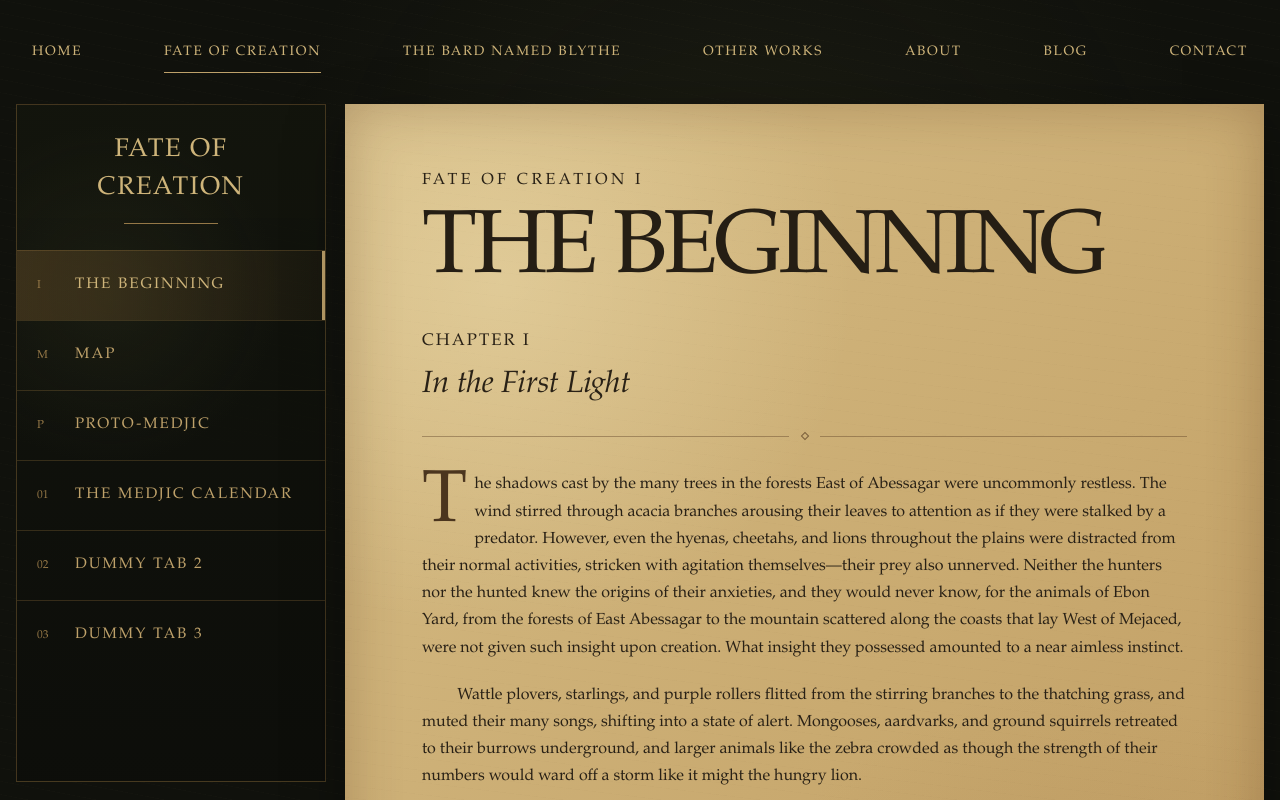
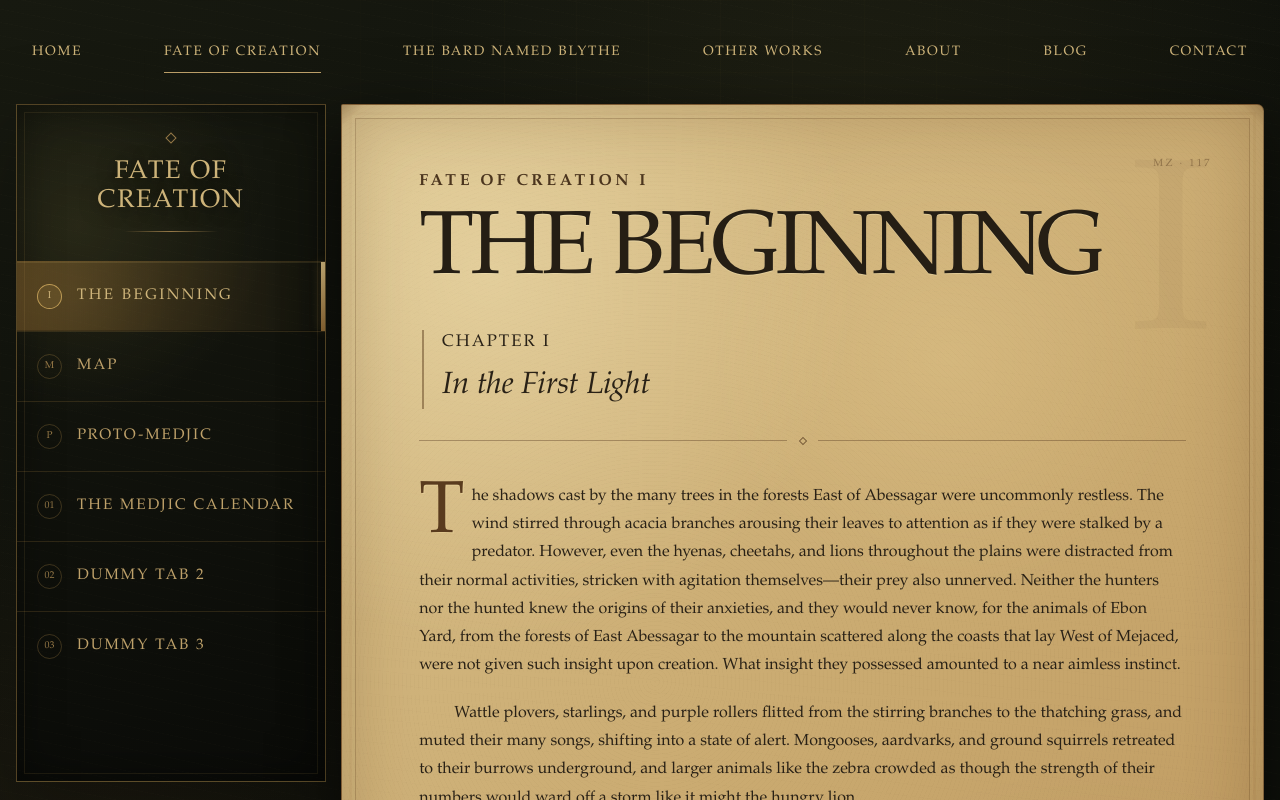
Before and after one commit to mcosey/mithril-zeppelin-117, a Next.js app: page /fate-of-creation in a window 1280 px wide. Shown: the top 800 px of the page. Built offline with nearby package versions, Linux system fonts and the light colour scheme.

Commit message:
Experiment with richer Fate of Creation styling

```diff
--- a/src/app/globals.css
+++ b/src/app/globals.css
@@ -224,38 +224,77 @@ footer {
 footer p { margin: 0; }
 
 .foc-page {
+  position: relative;
+  isolation: isolate;
   min-height: 100vh;
   background:
-    radial-gradient(circle at 58% 18%, rgba(61, 61, 36, 0.23), transparent 34%),
+    radial-gradient(circle at 68% 14%, rgba(89, 82, 43, 0.2), transparent 30%),
+    radial-gradient(circle at 8% 54%, rgba(92, 61, 31, 0.14), transparent 26%),
     repeating-linear-gradient(11deg, transparent 0 12px, rgba(220, 196, 132, 0.018) 13px),
-    #10110c;
+    linear-gradient(145deg, #171910 0%, #0d0f0a 52%, #13140d 100%);
+}
+
+.foc-page::before {
+  position: fixed;
+  inset: 0;
+  z-index: -1;
+  content: "";
+  background:
+    linear-gradient(90deg, rgba(213, 172, 92, 0.035) 1px, transparent 1px),
+    linear-gradient(rgba(213, 172, 92, 0.025) 1px, transparent 1px);
+  background-size: 72px 72px;
+  mask-image: radial-gradient(circle at 52% 36%, black, transparent 72%);
+  pointer-events: none;
 }
 
 .foc-reader {
   display: grid;
   grid-template-columns: minmax(245px, 310px) minmax(0, 1fr);
-  gap: 1.2rem;
+  gap: clamp(0.7rem, 1.2vw, 1.1rem);
   width: min(1500px, calc(100% - 2rem));
   margin: 0 auto;
-  padding: 0 0 1.4rem;
+  padding: 0 0 2rem;
+  filter: drop-shadow(0 28px 42px rgba(0, 0, 0, 0.28));
 }
 
 .foc-sidebar {
+  position: relative;
   align-self: start;
   min-height: calc(100vh - 122px);
-  border: 1px solid rgba(170, 130, 68, 0.34);
+  overflow: hidden;
+  border: 1px solid rgba(183, 143, 75, 0.42);
   background:
-    radial-gradient(circle at 30% 28%, rgba(60, 62, 36, 0.24), transparent 32%),
-    linear-gradient(180deg, rgba(18, 20, 13, 0.97), rgba(13, 14, 10, 0.98));
+    radial-gradient(circle at 20% 18%, rgba(82, 78, 42, 0.32), transparent 31%),
+    repeating-linear-gradient(12deg, transparent 0 10px, rgba(224, 193, 122, 0.015) 11px),
+    linear-gradient(165deg, rgba(22, 24, 15, 0.99), rgba(10, 11, 8, 0.99));
   color: var(--parchment);
+  box-shadow: inset 0 0 45px rgba(0, 0, 0, 0.45);
+}
+
+.foc-sidebar::after {
+  position: absolute;
+  inset: 7px;
+  content: "";
+  border: 1px solid rgba(201, 164, 92, 0.1);
+  pointer-events: none;
 }
 
 .foc-sidebar-heading {
+  position: relative;
   display: grid;
-  min-height: 145px;
+  min-height: 156px;
   place-content: center;
   padding: 1.5rem;
   text-align: center;
+}
+
+.foc-sidebar-heading::before {
+  width: 8px;
+  height: 8px;
+  margin: 0 auto 1rem;
+  border: 1px solid var(--parchment-muted);
+  content: "";
+  transform: rotate(45deg);
 }
 
 .foc-sidebar-heading p {
@@ -263,6 +302,8 @@ footer p { margin: 0; }
   color: var(--parchment-bright);
   font-size: clamp(1.4rem, 2vw, 2rem);
   letter-spacing: 0.06em;
+  line-height: 1.12;
+  text-shadow: 0 2px 18px rgba(0, 0, 0, 0.7);
   text-transform: uppercase;
 }
 
@@ -270,7 +311,7 @@ footer p { margin: 0; }
   width: 94px;
   height: 1px;
   margin: 1rem auto 0;
-  background: var(--parchment-muted);
+  background: linear-gradient(90deg, transparent, var(--parchment-muted), transparent);
 }
 
 .foc-tabs {
@@ -280,12 +321,12 @@ footer p { margin: 0; }
 .foc-tabs button {
   position: relative;
   display: grid;
-  grid-template-columns: 38px 1fr;
+  grid-template-columns: 40px 1fr;
   align-items: center;
   min-height: 70px;
   padding: 0.9rem 1.25rem;
   border: 0;
-  border-top: 1px solid rgba(170, 130, 68, 0.25);
+  border-top: 1px solid rgba(170, 130, 68, 0.2);
   background: transparent;
   color: var(--parchment);
   cursor: pointer;
@@ -294,18 +335,39 @@ footer p { margin: 0; }
   letter-spacing: 0.13em;
   text-align: left;
   text-transform: uppercase;
+  transition: color 180ms ease, background 180ms ease, letter-spacing 180ms ease;
 }
 
 .foc-tabs button > span {
+  display: grid;
+  width: 25px;
+  height: 25px;
+  place-items: center;
+  border: 1px solid rgba(183, 143, 75, 0.28);
+  border-radius: 50%;
   color: var(--parchment-muted);
-  font-size: 0.72rem;
+  font-size: 0.62rem;
   letter-spacing: 0;
+  transition: border-color 180ms ease, color 180ms ease, background 180ms ease;
 }
 
 .foc-tabs button:hover,
 .foc-tabs button:focus-visible,
 .foc-tabs button[aria-selected="true"] {
-  background: linear-gradient(90deg, rgba(129, 96, 48, 0.35), rgba(129, 96, 48, 0.08));
+  background:
+    linear-gradient(90deg, rgba(156, 112, 49, 0.42), rgba(105, 80, 39, 0.18) 72%, transparent),
+    radial-gradient(circle at 18% 50%, rgba(222, 184, 102, 0.08), transparent 38%);
+  color: var(--parchment-bright);
+}
+
+.foc-tabs button[aria-selected="true"] {
+  letter-spacing: 0.16em;
+  box-shadow: inset 0 1px rgba(223, 186, 109, 0.12), inset 0 -1px rgba(0, 0, 0, 0.18);
+}
+
+.foc-tabs button[aria-selected="true"] > span {
+  border-color: rgba(220, 181, 101, 0.75);
+  background: rgba(205, 162, 84, 0.12);
   color: var(--parchment-bright);
 }
 
@@ -314,29 +376,54 @@ footer p { margin: 0; }
   top: 0;
   right: 0;
   bottom: 0;
-  width: 3px;
+  width: 4px;
   content: "";
-  background: var(--parchment);
+  background: linear-gradient(180deg, var(--parchment-bright), #8d6834);
+  box-shadow: 0 0 12px rgba(213, 169, 84, 0.32);
 }
 
 .foc-parchment {
   position: relative;
   min-height: calc(100vh - 122px);
   overflow: hidden;
+  border: 1px solid rgba(84, 53, 24, 0.62);
+  border-radius: 2px 7px 3px 5px;
   background:
-    radial-gradient(circle at 17% 13%, rgba(255, 245, 205, 0.3), transparent 25%),
-    radial-gradient(circle at 78% 68%, rgba(114, 74, 31, 0.11), transparent 30%),
-    repeating-linear-gradient(7deg, transparent 0 11px, rgba(75, 48, 22, 0.022) 12px),
-    linear-gradient(135deg, #d6bd86 0%, #c9aa70 48%, #b99359 100%);
+    radial-gradient(circle at 16% 12%, rgba(255, 244, 202, 0.34), transparent 25%),
+    radial-gradient(circle at 82% 76%, rgba(102, 63, 27, 0.15), transparent 31%),
+    radial-gradient(circle at 66% 18%, rgba(255, 231, 169, 0.16), transparent 18%),
+    repeating-radial-gradient(circle at 34% 41%, rgba(78, 49, 22, 0.025) 0 0.7px, transparent 0.8px 4px),
+    repeating-linear-gradient(7deg, transparent 0 11px, rgba(75, 48, 22, 0.025) 12px),
+    linear-gradient(135deg, #d9c18b 0%, #c9a96f 48%, #b68d54 100%);
   color: #292116;
-  box-shadow: 0 20px 55px rgba(0, 0, 0, 0.35);
+  box-shadow:
+    inset 0 0 75px rgba(77, 43, 16, 0.27),
+    inset 0 0 0 7px rgba(255, 238, 185, 0.07),
+    0 20px 55px rgba(0, 0, 0, 0.42);
 }
 
 .foc-parchment::before {
   position: absolute;
+  inset: 13px;
+  z-index: 2;
+  content: "";
+  border: 1px solid rgba(79, 49, 22, 0.22);
+  box-shadow: 0 0 0 3px rgba(255, 238, 183, 0.05);
+  pointer-events: none;
+}
+
+.foc-parchment::after {
+  position: absolute;
   inset: 0;
+  z-index: 2;
   content: "";
-  box-shadow: inset 0 0 55px rgba(79, 44, 17, 0.28);
+  background:
+    linear-gradient(135deg, rgba(76, 43, 17, 0.24), transparent 16px) top left,
+    linear-gradient(225deg, rgba(76, 43, 17, 0.2), transparent 16px) top right,
+    linear-gradient(45deg, rgba(76, 43, 17, 0.2), transparent 16px) bottom left,
+    linear-gradient(315deg, rgba(76, 43, 17, 0.25), transparent 16px) bottom right;
+  background-repeat: no-repeat;
+  background-size: 38px 38px;
   pointer-events: none;
 }
 
@@ -345,12 +432,37 @@ footer p { margin: 0; }
 .foc-placeholder {
   position: relative;
   z-index: 1;
-  padding: clamp(2.5rem, 5vw, 5rem) clamp(2rem, 6vw, 6.5rem);
+  padding: clamp(3rem, 5vw, 5.4rem) clamp(2.4rem, 6vw, 6.8rem);
+}
+
+.chapter-panel::before {
+  position: absolute;
+  top: clamp(2.1rem, 4vw, 3.8rem);
+  right: clamp(2.2rem, 4vw, 4.5rem);
+  color: rgba(71, 46, 24, 0.42);
+  content: "MZ · 117";
+  font-size: 0.65rem;
+  letter-spacing: 0.22em;
+  text-transform: uppercase;
+}
+
+.chapter-panel::after {
+  position: absolute;
+  top: 4.8rem;
+  right: clamp(2rem, 4vw, 4.2rem);
+  z-index: -1;
+  color: rgba(77, 48, 22, 0.045);
+  content: "I";
+  font-size: clamp(10rem, 19vw, 21rem);
+  line-height: 0.75;
+  pointer-events: none;
 }
 
 .foc-kicker {
   margin: 0;
+  color: #4b351e;
   font-size: 1rem;
+  font-weight: 600;
   letter-spacing: 0.21em;
   text-transform: uppercase;
 }
@@ -366,10 +478,13 @@ footer p { margin: 0; }
   letter-spacing: -0.045em;
   line-height: 0.9;
   text-transform: uppercase;
+  text-shadow: 0 1px rgba(255, 243, 199, 0.34);
 }
 
 .chapter-heading {
-  margin-bottom: 1.5rem;
+  margin: 0 0 1.5rem 0.15rem;
+  padding-left: 1.15rem;
+  border-left: 2px solid rgba(91, 59, 28, 0.48);
 }
 
 .chapter-heading p {
@@ -390,7 +505,7 @@ footer p { margin: 0; }
   display: flex;
   align-items: center;
   max-width: 780px;
-  margin: 1.6rem 0 2rem;
+  margin: 1.8rem 0 2.4rem;
 }
 
 .chapter-rule::before,
@@ -412,7 +527,7 @@ footer p { margin: 0; }
 .chapter-copy {
   max-width: 860px;
   font-size: clamp(1rem, 1.2vw, 1.16rem);
-  line-height: 1.7;
+  line-height: 1.76;
 }
 
 .chapter-copy p {
@@ -426,9 +541,10 @@ footer p { margin: 0; }
 .opening-paragraph::first-letter {
   float: left;
   margin: 0.08em 0.1em 0 0;
-  color: #4b351e;
+  color: #593b1e;
   font-size: 4.6em;
   line-height: 0.76;
+  text-shadow: 1px 1px rgba(255, 236, 180, 0.3);
 }
 
 .chapter-pagination {
```
